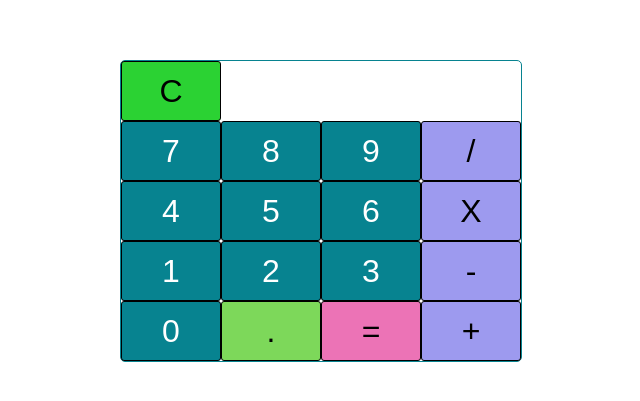
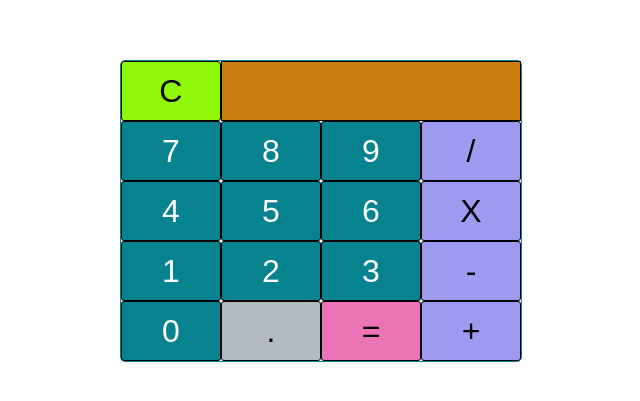
Before and after one commit to Momentum-Team-13/js-calculator-part-1-rfrenia, a plain HTML site: page index.html in a window 1280 px wide. Shown: the part 189-590 px from the top of the page, without its empty margins (319-959 px from the left). Drawn offline with Linux system fonts and the light colour scheme.

Commit message:
calculator

```diff
--- a/index.html
+++ b/index.html
@@ -12,9 +12,8 @@
     <div class="calculator">
 
         <div class="top">
-            <class="display" ></class><span> </span>
             <button type="button" class="clear">C</button>
-
+            <div class="display" </class><span> </span></div>
         </div>
         <div class="calculator-keys">
 
--- a/main.css
+++ b/main.css
@@ -10,22 +10,23 @@
   }
 
   .top {
-    display: grid;
+    display: flex;
 
   }
 
   .clear {
     color: black;
-    background-color: #2bd233;
+    background-color: #8ff708;
     width: 100px;
 
   }
 
   .display {
-    font-size: 50px;
+    font-size: 2rm;
     background-color: #c97c0f;
     text-align: right;
     border: 1px solid;
+    width: 300px;
   }
 
   .calculator-keys {
@@ -42,6 +43,11 @@
     color: white;
   }
 
+  button:hover {
+    background-color: #07bc1c;
+    transition: .2s;
+  }
+
   .divide {
     color: black;
     background-color: #9d9aef;
@@ -56,7 +62,7 @@
   }
   .decimal {
     color: black;
-    background-color: #7dd85a;
+    background-color: #b4bac3;
   }
   .equal {
     color: black;
```
